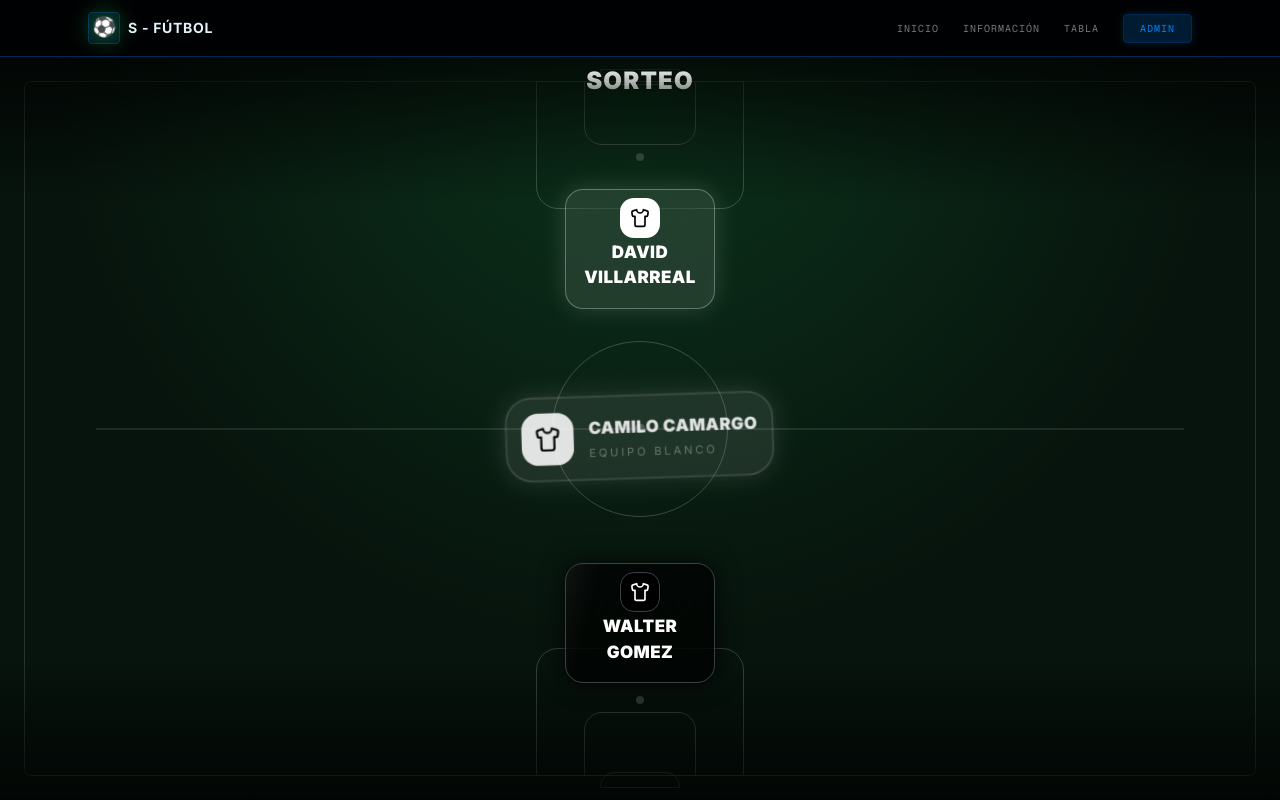
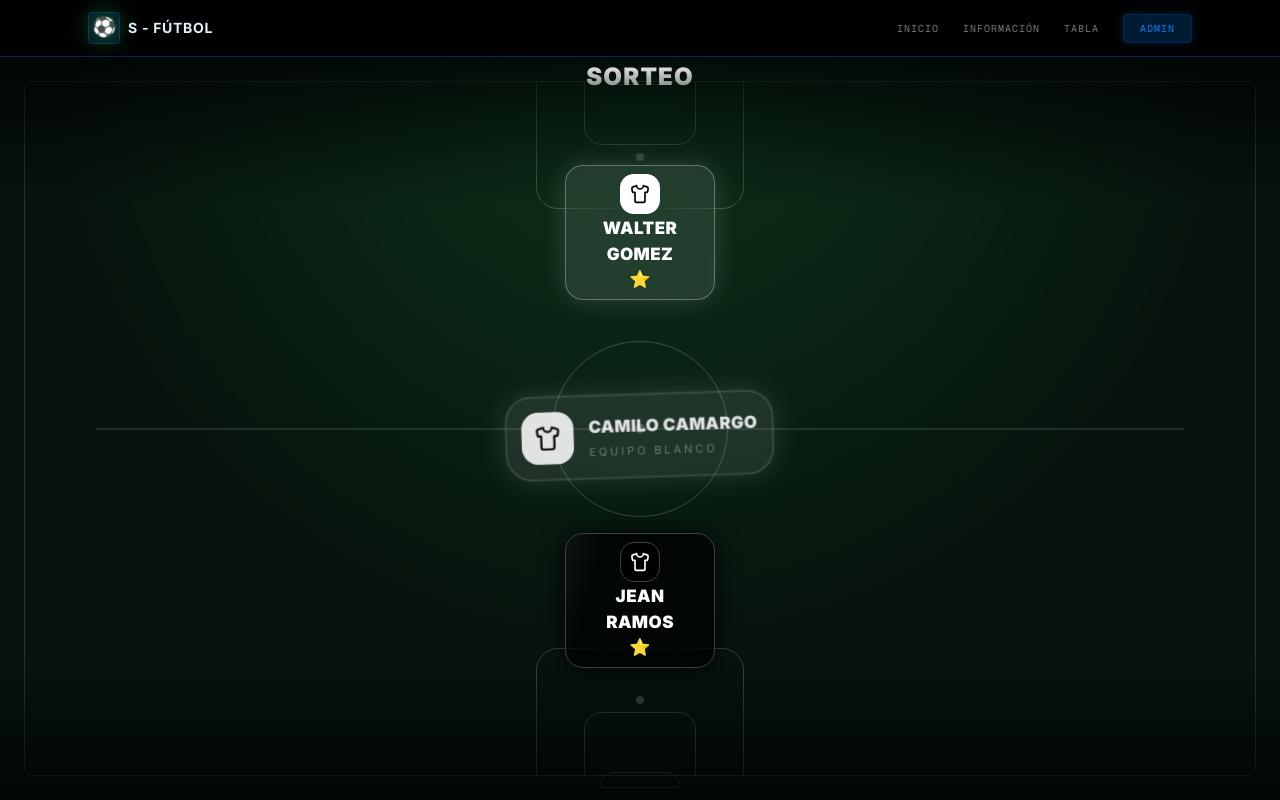
Before and after one commit to Wida7/s-futbol, a Next.js app: page /team-draw in a window 1280 px wide. Built offline with nearby package versions, Linux system fonts and the light colour scheme.

Commit message:
Estilos sorteo

```diff
--- a/app/team-draw/page.tsx
+++ b/app/team-draw/page.tsx
@@ -14,20 +14,20 @@ interface Player {
 }
 
 const players: Player[] = [
-	{ id: 1, nombre: 'David Villarreal', equipo: 'blanco' },
-	{ id: 2, nombre: 'Walter Gomez', equipo: 'negro' },
+	{ id: 1, nombre: 'Walter Gomez ⭐', equipo: 'blanco' },
+	{ id: 2, nombre: 'Jean Ramos ⭐', equipo: 'negro' },
 	{ id: 3, nombre: 'Camilo Camargo', equipo: 'blanco' },
-	{ id: 4, nombre: 'Keny Quemba', equipo: 'negro' },
-	{ id: 5, nombre: 'Brayan Colmenares', equipo: 'blanco' },
-	{ id: 6, nombre: 'David Silva', equipo: 'negro' },
-	{ id: 7, nombre: 'Jean Medina', equipo: 'blanco' },
-	{ id: 8, nombre: 'Juan Cristian', equipo: 'negro' },
-	{ id: 9, nombre: 'Sebas Find', equipo: 'blanco' },
-	{ id: 10, nombre: 'Daniel Alías', equipo: 'negro' },
-	{ id: 11, nombre: 'Andres Juancho', equipo: 'blanco' },
-	{ id: 12, nombre: 'Kevin FGeas (Tatto)', equipo: 'negro' },
-	{ id: 13, nombre: 'Juan Rey (Vice presiden)', equipo: 'blanco' },
-	{ id: 14, nombre: 'Pipe Bueno', equipo: 'negro' },
+	{ id: 4, nombre: 'David Ovalle ⭐', equipo: 'negro' },
+	{ id: 5, nombre: 'Fabio Garcia', equipo: 'blanco' },
+	{ id: 6, nombre: 'Leonardo Cabezas (Tatto)⭐', equipo: 'negro' },
+	{ id: 7, nombre: 'David Villarreal ⭐', equipo: 'blanco' },
+	{ id: 8, nombre: 'Sebastian Tique', equipo: 'blanco' },
+	{ id: 9, nombre: 'Keny Quemba', equipo: 'negro' },
+	{ id: 10, nombre: 'Miguel Sierra (Vikingo)⭐', equipo: 'negro' },
+	{ id: 11, nombre: 'Daniel', equipo: 'blanco' },
+	{ id: 12, nombre: 'Brayan Colmenares ⭐', equipo: 'negro' },
+	{ id: 13, nombre: 'Edwin Miranda ⭐', equipo: 'blanco' },
+	{ id: 14, nombre: 'Darío Rodríguez ⭐', equipo: 'negro' },
 ]
 
 export default function SorteoPage() {
@@ -64,7 +64,7 @@ export default function SorteoPage() {
 		>
 			<FieldBackground />
 
-			<div className="relative z-10 flex h-full flex-col px-3 py-2">
+			<div className="relative z-10 flex h-full flex-col px-3 pt-1">
 
 				{/* HEADER */}
 				<motion.div
@@ -89,7 +89,7 @@ export default function SorteoPage() {
 				<div className="flex flex-1 flex-col justify-between py-2">
 
 					{/* EQUIPO ARRIBA */}
-					<div className="shrink-0 #bg-blue-600/15  h-[40%] content-center">
+					<div className="shrink-0 #bg-blue-600/15  h-[40%]">
 						<Formation team={teamWhite} side="top" />
 					</div>
 
@@ -137,7 +137,7 @@ export default function SorteoPage() {
 					</div>
 
 					{/* EQUIPO ABAJO */}
-					<div className="shrink-0 h-[45%] #bg-red-600/15 content-center">
+					<div className="shrink-0 h-[45%] #bg-red-600/15 content-center mb-5 sm:mb-1">
 						<Formation team={teamBlack} side="bottom" />
 					</div>
 
@@ -166,12 +166,12 @@ function Formation({ team, side }: FormationProps) {
 			: rows
 
 	return (
-		<div className="space-y-2 #bg-amber-400/25">
+		<div className="space-y-4 sm:space-y-8 #bg-amber-400/25  ">
 
 			{orderedRows.map((row, rowIndex) => (
 				<div
 					key={rowIndex}
-					className="flex items-center justify-center gap-2 "
+					className="flex items-center justify-center gap-2"
 				>
 					{row.map((player, index) => (
 						<motion.div
--- a/components/draw/PlayerCard.tsx
+++ b/components/draw/PlayerCard.tsx
@@ -29,7 +29,7 @@ export function PlayerCard({
 
 				${featured
 					? 'w-full rounded-[28px] p-4 backdrop-blur-md!'
-					: 'w-[77px] sm:w-[150px] h-[100px] sm:h-[120px] rounded-2xl p-2'
+					: 'w-[77px] sm:w-[150px] h-[100px] sm:h-[135px] rounded-2xl p-2'
 				}
 
 				${isWhite
```
